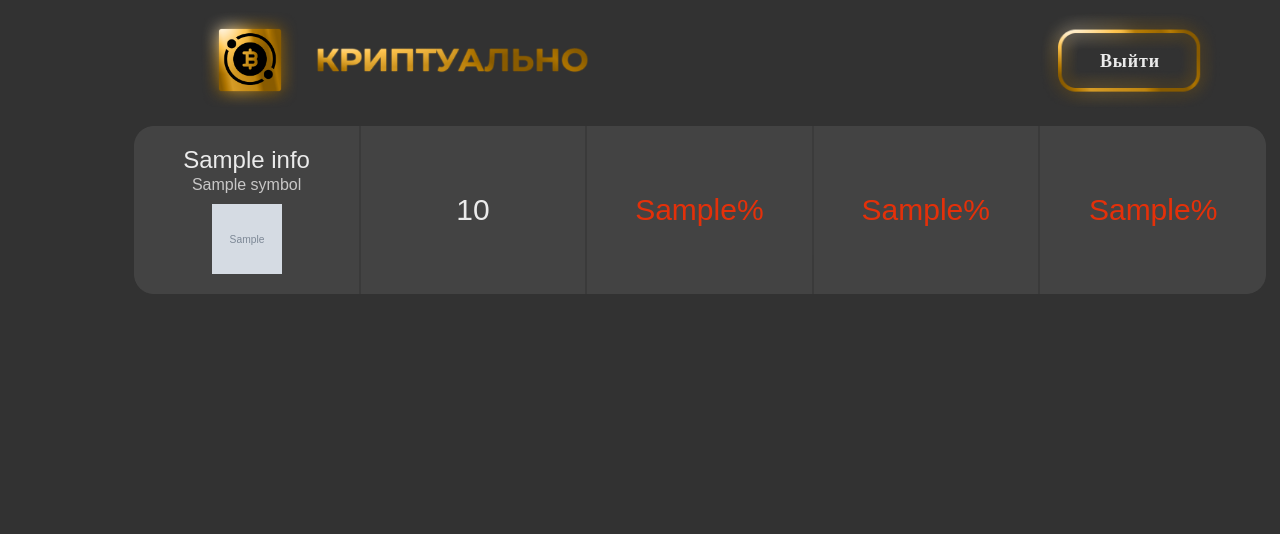
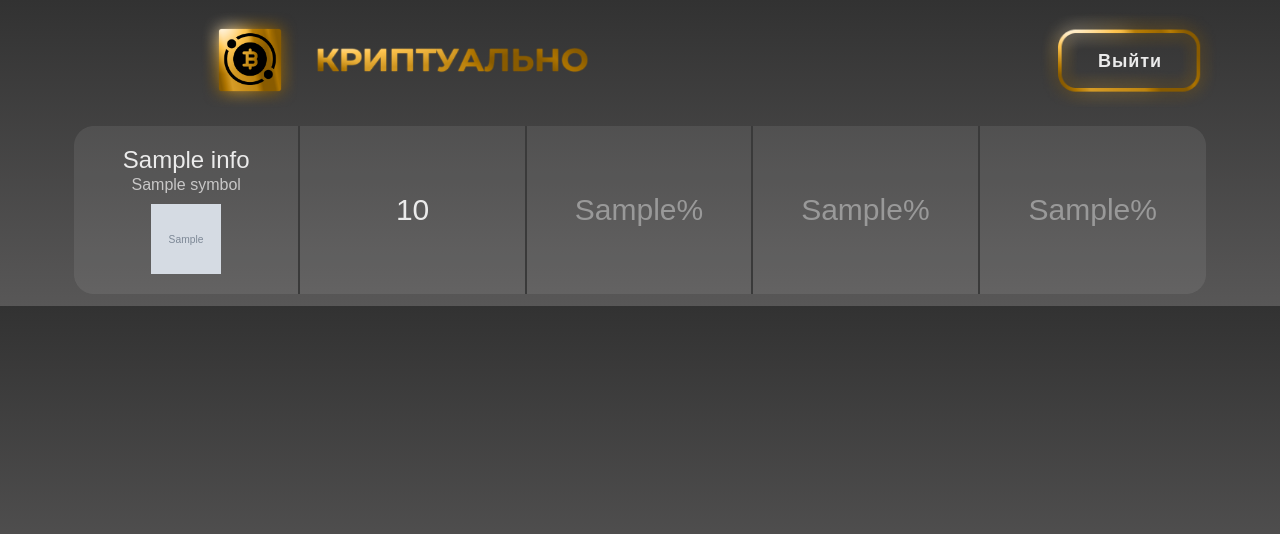
Before and after one commit to AlexeyAbramovich/CryptoDemo, a Django app: template info/templates/home_page.html in a window 1280 px wide. Shown: the top 534 px of the page. Run offline with Django 4.2, Linux system fonts and the light colour scheme; the template is opened without the code that fills it: most values are stand-ins (such as "Sample title", 1, 10 or a date in 2020); grey boxes marked "Sample" are stand-in pictures.

Commit message:
updated some code

```diff
--- a/info/templates/home_page.html
+++ b/info/templates/home_page.html
@@ -16,38 +16,50 @@
         <div class="info">
             {% for info in crypto_info %}
                 <div class="form">
-                    <div class="name">
-                        <p class="coin">{{info.name}}</p>
+                    <div class="crypto_info">
+                        <p class="coin_name">{{info.name}}</p>
                         <p class="symbol">{{info.symbol}}</p>
                         <img class="crypto_icon" src="{{info.image}}">
                     </div>
                     <div class="price">
                         {{info.current_price}}
                     </div>
-                    {% if info.changes_for_1h >= 0 %}
+                    {% if info.changes_for_1h > 0 %}
                         <div class="increase_price">
                             {{info.changes_for_1h}}%
                         </div>
-                    {% else %}
+                    {% elif info.changes_for_1h < 0 %}
                         <div class="fall_price">
                             {{info.changes_for_1h}}%
                         </div>
+                    {% else %}
+                        <div class="no_change_price">
+                            {{info.changes_for_1h}}%
+                        </div>
                     {% endif %}
-                    {% if info.changes_for_24h >= 0 %}
+                    {% if info.changes_for_24h > 0 %}
                         <div class="increase_price">
                             {{info.changes_for_24h}}%
                         </div>
-                    {% else %}
+                    {% elif info.changes_for_24h < 0 %}
                         <div class="fall_price">
                             {{info.changes_for_24h}}%
                         </div>
+                    {% else %}
+                        <div class="no_change_price">
+                            {{info.changes_for_24h}}%
+                        </div>
                     {% endif %}
-                    {% if info.changes_for_7d >= 0 %}
+                    {% if info.changes_for_7d > 0 %}
                         <div class="increase_price" style="border-right: none">
                             {{info.changes_for_7d}}%
                         </div>
+                    {% elif info.changes_for_7d < 0%}
+                        <div class="fall_price" style="border-right: none">
+                            {{info.changes_for_7d}}%
+                        </div>
                     {% else %}
-                        <div class="fall_price" style="border-right: none">
+                        <div class="no_change_price" style="border-right: none">
                             {{info.changes_for_7d}}%
                         </div>
                     {% endif %}
--- a/info/views.py
+++ b/info/views.py
@@ -1,4 +1,3 @@
-from django.shortcuts import render
 from django.views.generic import ListView
 import requests
 import json
--- a/static/css/home_page_styles.css
+++ b/static/css/home_page_styles.css
@@ -1,60 +1,5 @@
-.info {
-    font-family: Arial;
-    font-size: 30px;
-    width: 1132px;
-    margin: 10%;
-
-}
-
-.form {
-    background-image: url("/static/icons/form.png");
-    height: 168px;
-    width: 1132px;
-    column-count: 5;
-    column-gap: 0;
-    margin-bottom: 1%;
-}
-
-
-.name {
-    display: flex;
-    height: 100%;
-    border-right: 2px solid #3A3A3A;
-    flex-direction: column;
-    align-items: center;
-    justify-content: center;
-}
-
-.price {
-    height: 100%;
-    border-right: 2px solid #3A3A3A;
-    color: #EBEBEB;
-    text-align: center;
-    vertical-align: middle;
-    line-height: 168px;
-}
-
-.increase_price {
-    height: 100%;
-    color: #42FF00;
-    border-right: 2px solid #3A3A3A;
-    text-align: center;
-    vertical-align: middle;
-    line-height: 168px;
-}
-
-.fall_price {
-    height: 100%;
-    color: #FF2E00;
-    border-right: 2px solid #3A3A3A;
-    opacity: 0.86;
-    text-align: center;
-    vertical-align: middle;
-    line-height: 168px;
-}
-
 .main_screen {
-    background-color: #323232;
+    background: linear-gradient(180deg, #323232 0%, #585757 100%);
 }
 
 .logo {
@@ -90,8 +35,7 @@
     top: 50%;
     left: 50%;
     transform: translate(-50%, -50%);
-    font-family: 'Montserrat';
-    font-style: normal;
+    font-family: Arial;
     font-size: 20px;
     font-weight: 700;
     text-align: center;
@@ -99,14 +43,44 @@
     letter-spacing: 1px;
 }
 
+.info {
+    font-family: Arial;
+    font-size: 30px;
+    width: fit-content;
+    margin-top: 10%;
+    margin-left: auto;
+    margin-right: auto;
+
+}
+
+.form {
+    background-image: url("/static/icons/form.png");
+    height: 168px;
+    width: 1132px;
+    column-count: 5;
+    column-gap: 0;
+    margin-bottom: 1%;
+}
+
+
+.crypto_info {
+    display: flex;
+    height: 100%;
+    border-right: 2px solid #3A3A3A;
+    flex-direction: column;
+    align-items: center;
+    justify-content: center;
+}
+
 .crypto_icon {
     width: 70px;
     height: 70px;
 }
 
-.coin {
+.coin_name {
     font-size: 24px;
     margin: 0;
+    text-align: center;
     padding-bottom: 2px;
     color: #EBEBEB;
 }
@@ -117,3 +91,39 @@
     padding-bottom: 10px;
     color: #C8C7C7;
 }
+
+.price {
+    height: 100%;
+    border-right: 2px solid #3A3A3A;
+    color: #EBEBEB;
+    text-align: center;
+    vertical-align: middle;
+    line-height: 168px;
+}
+
+.increase_price {
+    height: 100%;
+    color: #42FF00;
+    border-right: 2px solid #3A3A3A;
+    text-align: center;
+    vertical-align: middle;
+    line-height: 168px;
+}
+
+.fall_price {
+    height: 100%;
+    color: #FF2E00;
+    border-right: 2px solid #3A3A3A;
+    text-align: center;
+    vertical-align: middle;
+    line-height: 168px;
+}
+
+.no_change_price {
+    height: 100%;
+    color: #999999;
+    border-right: 2px solid #3A3A3A;
+    text-align: center;
+    vertical-align: middle;
+    line-height: 168px;
+}
```
